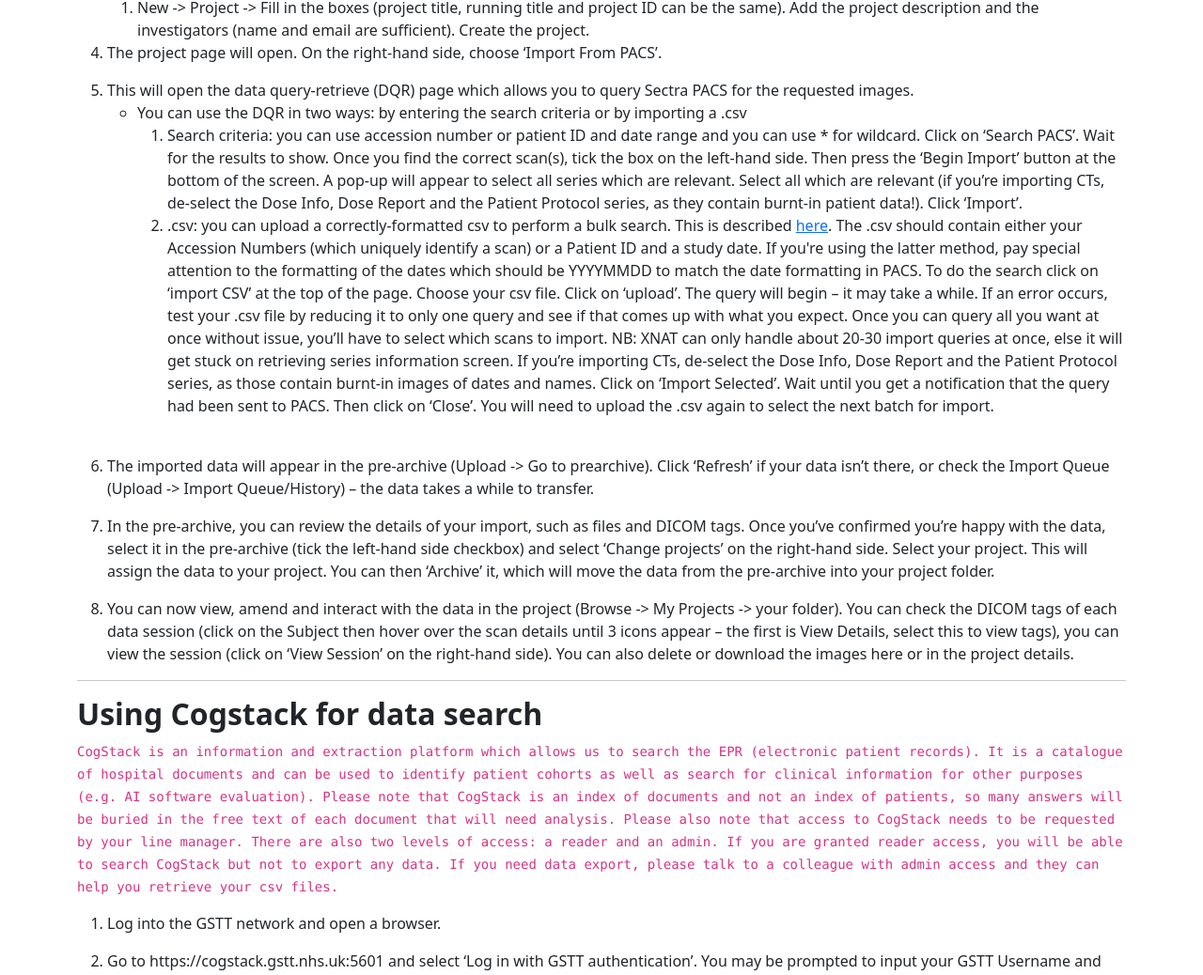
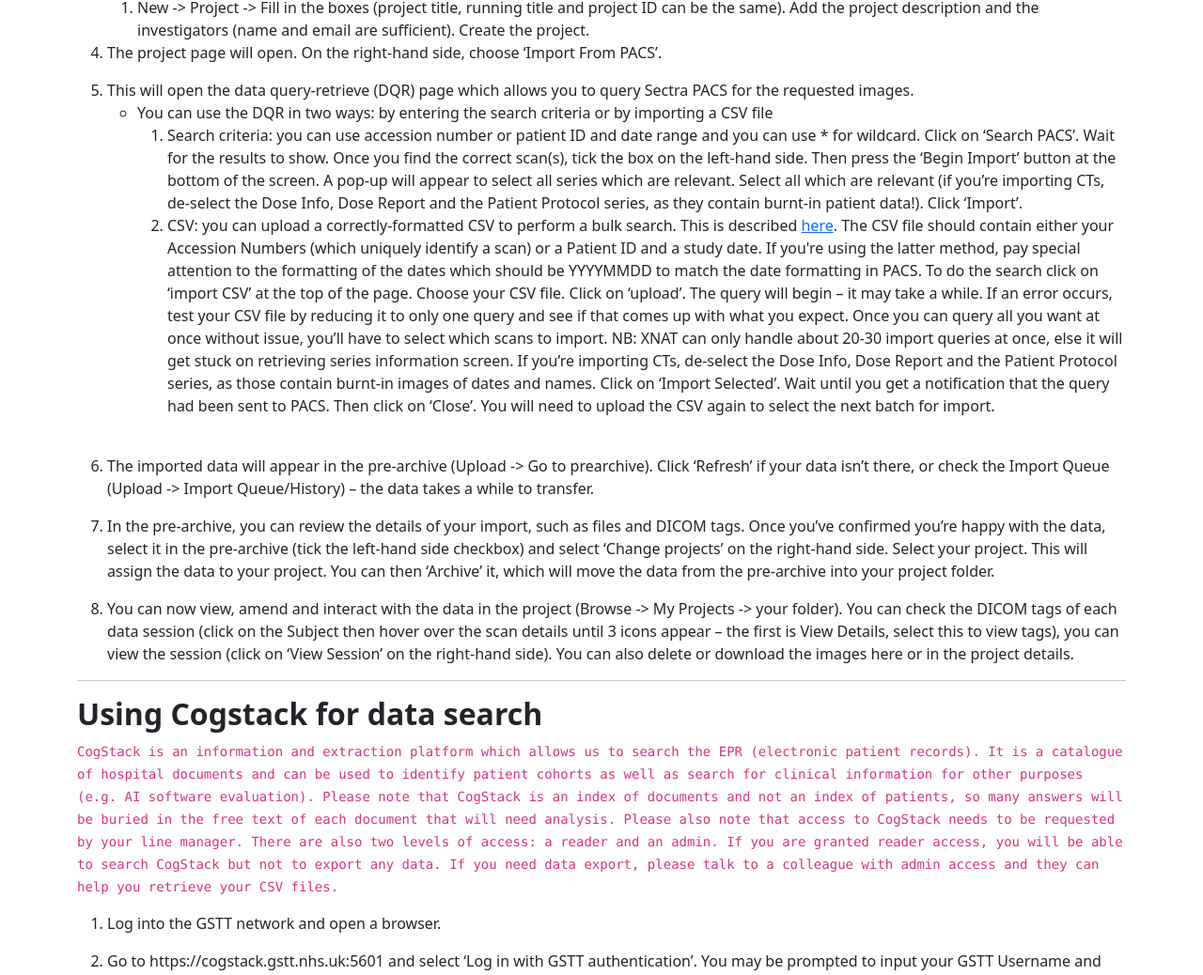
Before and after one commit to GSTT-CSC/gstt-csc-old, a Jekyll site: the page built from SOPs.md, in a window 1280 px wide and 1400 px high, scrolled down 1869 px. Shown: the part 151-1189 px from the top of the window at 94% size. Built offline with Jekyll 4.4.1, drawn with Linux system fonts in a browser that asks for light colours; some of the changed text lies outside the part shown.

```diff
--- a/SOPs.md
+++ b/SOPs.md
@@ -80,9 +80,9 @@ The proposal will be sent to the Specialty QI & Audit lead for approval and then
 4.	The project page will open. On the right-hand side, choose ‘Import From PACS’.
 
 5.	This will open the data query-retrieve (DQR) page which allows you to query Sectra PACS for the requested images.
-    <ul><li>You can use the DQR in two ways: by entering the search criteria or by importing a .csv</li>
+    <ul><li>You can use the DQR in two ways: by entering the search criteria or by importing a CSV file</li>
         <ol><li>Search criteria: you can use accession number or patient ID and date range and you can use * for wildcard. Click on ‘Search PACS’. Wait for the results to show. Once you find the correct scan(s), tick the box on the left-hand side. Then press the ‘Begin Import’ button at the bottom of the screen. A pop-up will appear to select all series which are relevant. Select all which are relevant (if you’re importing CTs, de-select the Dose Info, Dose Report and the Patient Protocol series, as they contain burnt-in patient data!). Click ‘Import’. </li>
-            <li>.csv: you can upload a correctly-formatted csv to perform a bulk search. This is described <a href=" https://wiki.xnat.org/xnat-tools/dicom-query-retrieve-plugin/using-dqr-bulk-querying-and-importing-via-csv-file">here</a>. The .csv should contain either your Accession Numbers (which uniquely identify a scan) or a Patient ID and a study date. If you're using the latter method, pay special attention to the formatting of the dates which should be YYYYMMDD to match the date formatting in PACS. To do the search click on ‘import CSV’ at the top of the page. Choose your csv file. Click on ‘upload’. The query will begin – it may take a while. If an error occurs, test your .csv file by reducing it to only one query and see if that comes up with what you expect. Once you can query all you want at once without issue, you’ll have to select which scans to import. NB: XNAT can only handle about 20-30 import queries at once, else it will get stuck on retrieving series information screen. If you’re importing CTs, de-select the Dose Info, Dose Report and the Patient Protocol series, as those contain burnt-in images of dates and names. Click on ‘Import Selected’. Wait until you get a notification that the query had been sent to PACS. Then click on ‘Close’. You will need to upload the .csv again to select the next batch for import.</li>
+            <li>CSV: you can upload a correctly-formatted CSV to perform a bulk search. This is described <a href=" https://wiki.xnat.org/xnat-tools/dicom-query-retrieve-plugin/using-dqr-bulk-querying-and-importing-via-CSV-file">here</a>. The CSV file should contain either your Accession Numbers (which uniquely identify a scan) or a Patient ID and a study date. If you're using the latter method, pay special attention to the formatting of the dates which should be YYYYMMDD to match the date formatting in PACS. To do the search click on ‘import CSV’ at the top of the page. Choose your CSV file. Click on ‘upload’. The query will begin – it may take a while. If an error occurs, test your CSV file by reducing it to only one query and see if that comes up with what you expect. Once you can query all you want at once without issue, you’ll have to select which scans to import. NB: XNAT can only handle about 20-30 import queries at once, else it will get stuck on retrieving series information screen. If you’re importing CTs, de-select the Dose Info, Dose Report and the Patient Protocol series, as those contain burnt-in images of dates and names. Click on ‘Import Selected’. Wait until you get a notification that the query had been sent to PACS. Then click on ‘Close’. You will need to upload the CSV again to select the next batch for import.</li>
         </ol></ul>
 <br>
 6.	The imported data will appear in the pre-archive (Upload -> Go to prearchive). Click ‘Refresh’ if your data isn’t there, or check the Import Queue (Upload ->  Import Queue/History) – the data takes a while to transfer.
@@ -98,7 +98,7 @@ The proposal will be sent to the Specialty QI & Audit lead for approval and then
 
 
 ## <a name=CogStackSearch></a>**Using Cogstack for data search**
-`CogStack is an information and extraction platform which allows us to search the EPR (electronic patient records). It is a catalogue of hospital documents and can be used to identify patient cohorts as well as search for clinical information for other purposes (e.g. AI software evaluation). Please note that CogStack is an index of documents and not an index of patients, so many answers will be buried in the free text of each document that will need analysis. Please also note that access to CogStack needs to be requested by your line manager. There are also two levels of access: a reader and an admin. If you are granted reader access, you will be able to search CogStack but not to export any data. If you need data export, please talk to a colleague with admin access and they can help you retrieve your csv files.`
+`CogStack is an information and extraction platform which allows us to search the EPR (electronic patient records). It is a catalogue of hospital documents and can be used to identify patient cohorts as well as search for clinical information for other purposes (e.g. AI software evaluation). Please note that CogStack is an index of documents and not an index of patients, so many answers will be buried in the free text of each document that will need analysis. Please also note that access to CogStack needs to be requested by your line manager. There are also two levels of access: a reader and an admin. If you are granted reader access, you will be able to search CogStack but not to export any data. If you need data export, please talk to a colleague with admin access and they can help you retrieve your CSV files.`
 
 1.	Log into the GSTT network and open a browser. <br>
 
@@ -120,6 +120,6 @@ The proposal will be sent to the Specialty QI & Audit lead for approval and then
 
 8.	The index selected as the default is e&#42;. Different indexes are catalogues of different documents. For most of our purposes, you will want to access either gstt_clinical_documents_letters or gstt_clinical_epr&#42;. The latter contains observations, orders and results and will contain things such as blood test orders and results, pathology results, and radiology reports. The former will contain the letters sent to patient's primary care clinician (usually GP or whoever referred them for treatment) which will contain things such as diagnosis and reports on treatment completion.
 
-9.  If you're looking for images, the index you need is the gstt_clinical_epr_results. The accession numbers for the images are stored under the keyword 'document_AncillaryReferenceID'. The accession numbers in this field may sometimes miss some letters, may be amended to include a hyphen, may be missing a number or have a 1 after 'RJ'. This is an indexing issue. If you find error, you can use the scan date and patient MRN to find the relevant imaging. Both will be exported along with the accession number in your .csv file.
+9.  If you're looking for images, the index you need is the gstt_clinical_epr_results. The accession numbers for the images are stored under the keyword 'document_AncillaryReferenceID'. The accession numbers in this field may sometimes miss some letters, may be amended to include a hyphen, may be missing a number or have a 1 after 'RJ'. This is an indexing issue. If you find error, you can use the scan date and patient MRN to find the relevant imaging. Both will be exported along with the accession number in your CSV file.
 
-10. To save the results of your query and export them for further processing, first save your query by clicking on the saving menu on the left-hand side of the search bar and click on 'Save current query'. Name your query something sensible that will be easy to recognise. Once your query is saved, click on 'Share' on the top right corner, then select 'CSV Report'. You will then be able to export your results in a .csv file.
+10. To save the results of your query and export them for further processing, first save your query by clicking on the saving menu on the left-hand side of the search bar and click on 'Save current query'. Name your query something sensible that will be easy to recognise. Once your query is saved, click on 'Share' on the top right corner, then select 'CSV Report'. You will then be able to export your results in a CSV file.
```
